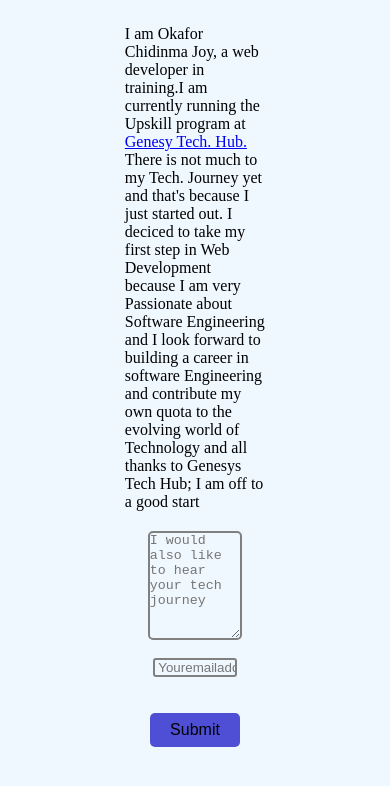
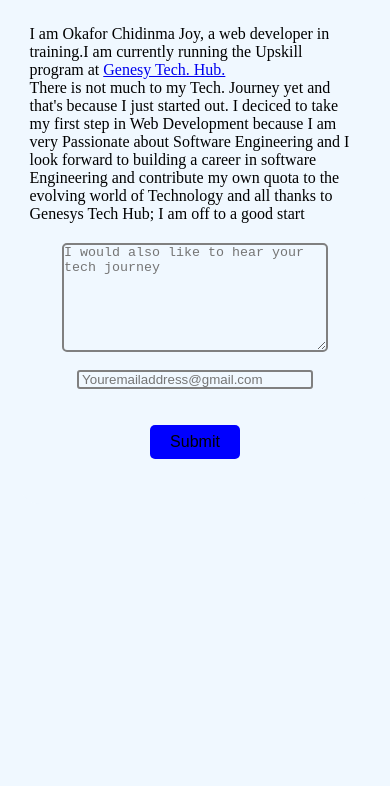
Before and after one commit to Dinmasia003/upskilltask3, a plain HTML site: page index.html in a window 390 px wide. Shown: the part 563-1349 px from the top of the page. After the commit the page ends 1097 px from the top, so only its background shows below. Drawn offline with Linux system fonts and the light colour scheme; a script that the page names is missing.

Commit message:
my forth commit

```diff
--- a/main.css
+++ b/main.css
@@ -34,7 +34,7 @@ form{
 }
 
 button{
-  background-color: rgb(79, 79, 214);
+  background-color: blue;
   width: 90px;
   padding: 8px;
   border: 1px;
@@ -43,8 +43,8 @@ button{
 }
 button:hover{
   cursor: pointer;
-  background-color: blue;
-  transform:(2.05);
+  background-color:rgb(79, 79, 214);
+  transform:(1.05);
   color: #fff;
 }
 
@@ -52,5 +52,8 @@ button:hover{
   .container{
   flex-wrap: wrap;
   }
+  .subdiv{
+    width: 95%;
+  }
 
 }
```
